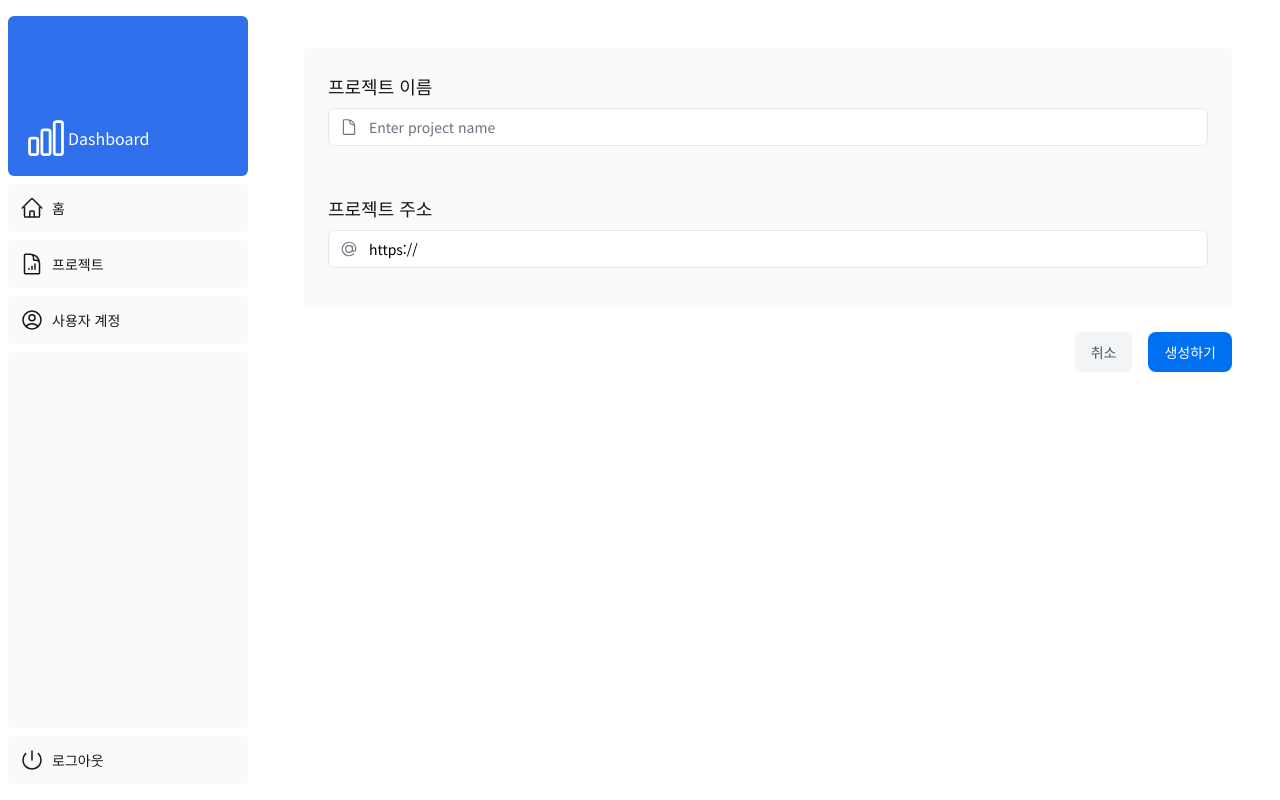
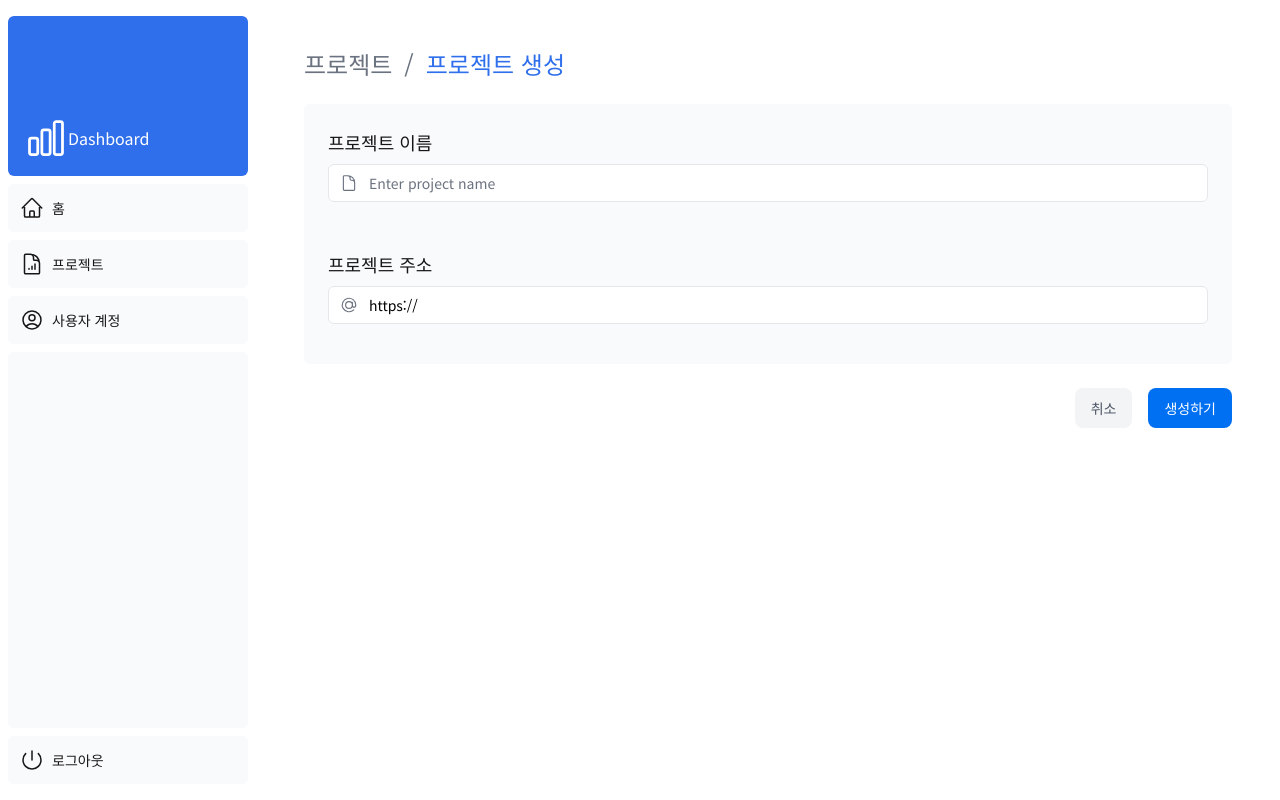
Before and after one commit to Eun-ha/dashboard, a Next.js app: page /dashboard/projects/create in a window 1280 px wide. Built offline with nearby package versions, Linux system fonts and the light colour scheme.

Commit message:
add breadcrumb function

```diff
--- a/app/dashboard/projects/[id]/analytics/page.tsx
+++ b/app/dashboard/projects/[id]/analytics/page.tsx
@@ -1,3 +1,20 @@
+import Breadcrumbs from "@/ui/projects/breadcrumbs";
+
 export default function Page({ params }: { params: { id: string } }) {
-  return <div>analytics</div>;
+  const project_name = params.id;
+
+  return (
+    <main>
+      <Breadcrumbs
+        breadcrumbs={[
+          { label: "프로젝트", href: "/dashboard/projects" },
+          {
+            label: `[${project_name}] 대시보드`,
+            href: `/dashboard/projects/${project_name}/analytics`,
+            active: true,
+          },
+        ]}
+      />
+    </main>
+  );
 }
--- a/app/dashboard/projects/[id]/edit/page.tsx
+++ b/app/dashboard/projects/[id]/edit/page.tsx
@@ -1,5 +1,6 @@
 //import Breadcrumbs from "@/ui/projects/breadcrumbs";
 import { fetchProjectById } from "@/backend/project-data";
+import Breadcrumbs from "@/ui/projects/breadcrumbs";
 import EditProjectForm from "@/ui/projects/edit-form";
 import { notFound } from "next/navigation";
 
@@ -20,6 +21,16 @@
 
   return (
     <main>
+      <Breadcrumbs
+        breadcrumbs={[
+          { label: "프로젝트", href: "/dashboard/projects" },
+          {
+            label: "프로젝트 수정",
+            href: `/dashboard/projects/${id}/edit`,
+            active: true,
+          },
+        ]}
+      />
       <EditProjectForm project={project} />
     </main>
   );
--- a/app/dashboard/projects/create/page.tsx
+++ b/app/dashboard/projects/create/page.tsx
@@ -1,9 +1,20 @@
+import Breadcrumbs from "@/ui/projects/breadcrumbs";
 import Form from "@/ui/projects/create-form";
 
 export default function Page() {
   return (
-    <div>
+    <main>
+      <Breadcrumbs
+        breadcrumbs={[
+          { label: "프로젝트", href: "/dashboard/projects" },
+          {
+            label: "프로젝트 생성",
+            href: "/dashboard/projects/create",
+            active: true,
+          },
+        ]}
+      />
       <Form />
-    </div>
+    </main>
   );
 }
--- /dev/null
+++ b/ui/projects/breadcrumbs.tsx
@@ -0,0 +1,33 @@
+import clsx from "clsx";
+import Link from "next/link";
+
+interface Breadcrumb {
+  label: string;
+  href: string;
+  active?: boolean;
+}
+
+export default function Breadcrumbs({
+  breadcrumbs,
+}: {
+  breadcrumbs: Breadcrumb[];
+}) {
+  return (
+    <nav aria-label="Breadcrumb" className="black mb-6">
+      <ol className="flex text-xl md:text-2xl">
+        {breadcrumbs.map((breadcrumb, index) => (
+          <li
+            key={breadcrumb.href}
+            aria-current={breadcrumb.active ? "page" : undefined}
+            className={clsx(
+              breadcrumb.active ? "text-blue-600" : "text-gray-500"
+            )}
+          >
+            <Link href={breadcrumb.href}>{breadcrumb.label}</Link>
+            {index < breadcrumbs.length - 1 && <span className="mx-3">/</span>}
+          </li>
+        ))}
+      </ol>
+    </nav>
+  );
+}
```
